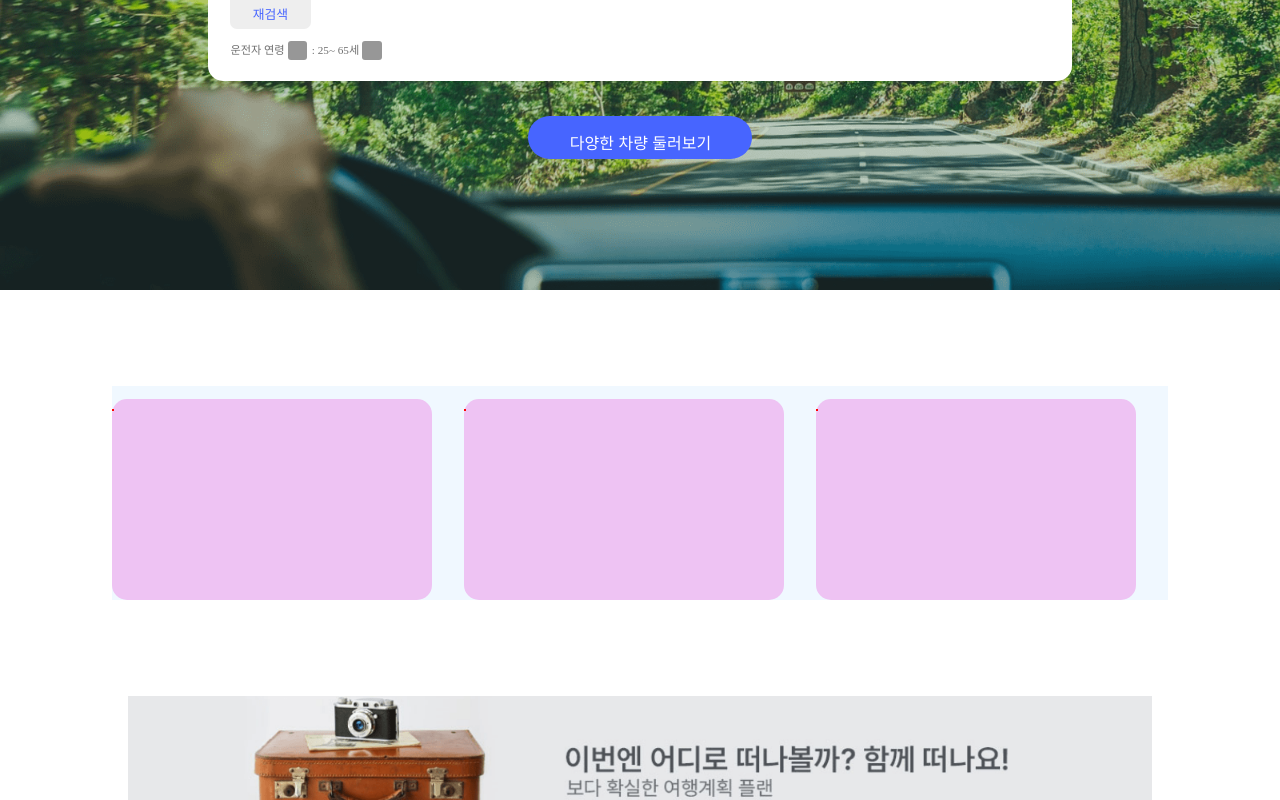
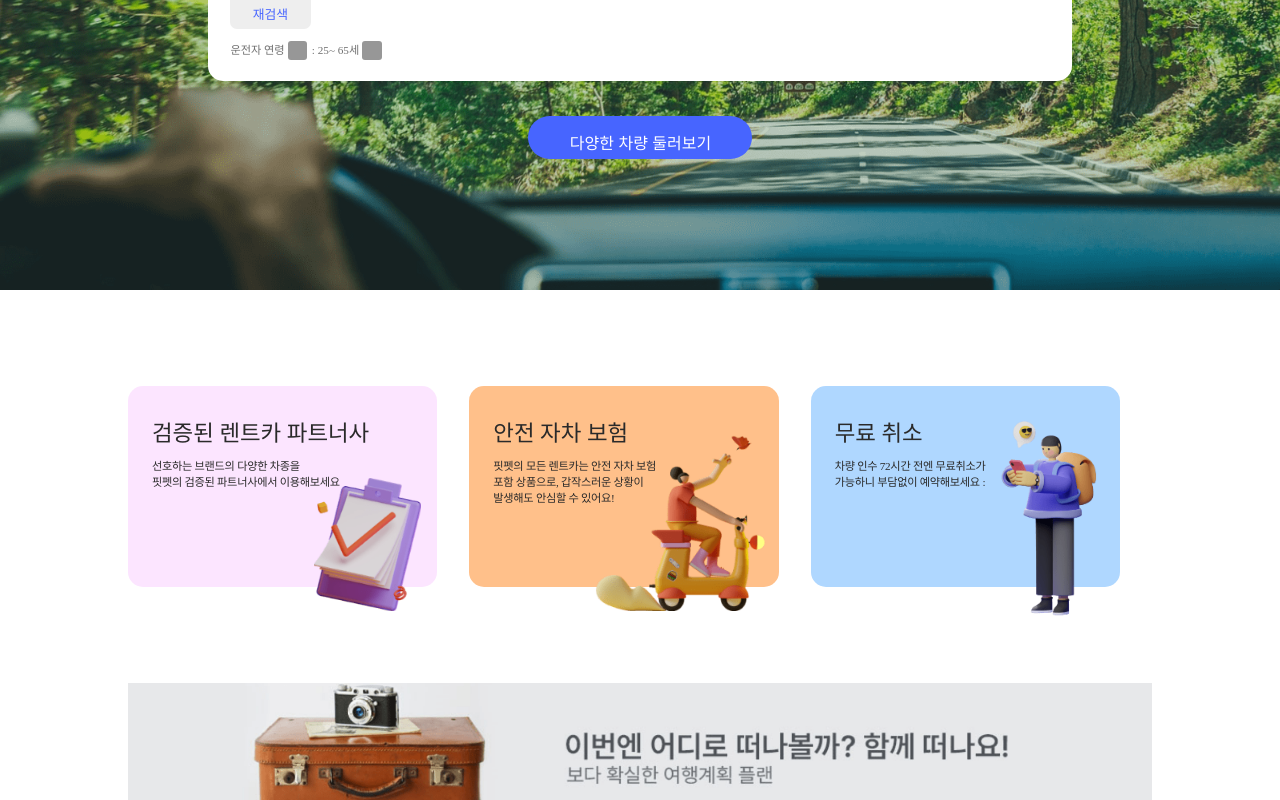
Before and after one commit to cjy0019/FITPET, a React (Create React App) app in the folder fitpet/: page /rentalcar in a window 1280 px wide. Shown: the part 369-1169 px from the top of the page. Built offline with nearby package versions, Linux system fonts and the light colour scheme; a web font is replaced by a local one.

Commit message:
style : rentalcar 헤더 바로 밑 부분 이미지 3개 완성

```diff
--- /dev/null
+++ b/fitpet/src/components/rentalcar/rentalcar_main/ContentsBlock.jsx
@@ -0,0 +1,87 @@
+import React from 'react';
+import styled from 'styled-components';
+
+const ContentsBlock = () => {
+  return (
+    <>
+      <RentalcarBox style={{ background: '#fce5ff' }}>
+        <p className='title'>검증된 렌트카 파트너사</p>
+        <p className='content'>
+          선호하는 브랜드의 다양한 차종을 <br /> 핏펫의 검증된 파트너사에서
+          이용해보세요
+        </p>
+        <ContentLeftImg />
+      </RentalcarBox>
+      <RentalcarBox style={{ background: '#ffc08a' }}>
+        <p className='title'>안전 자차 보험</p>
+        <p className='content'>
+          핏펫의 모든 렌트카는 안전 자차 보험 <br />
+          포함 상품으로, 갑작스러운 상황이 <br />
+          발생해도 안심할 수 있어요!
+        </p>
+        <ContentCenterImg img={'/img/rentalcar/rentalcar_main/box/2.png'} />
+      </RentalcarBox>
+      <RentalcarBox style={{ background: '#afd7ff' }}>
+        <p className='title'>무료 취소</p>
+        <p className='content'>
+          차량 인수 72시간 전엔 무료취소가
+          <br />
+          가능하니 부담없이 예약해보세요 :
+        </p>
+        <ContentRightImg img={'/img/rentalcar/rentalcar_main/box/3.png'} />
+      </RentalcarBox>
+    </>
+  );
+};
+
+const RentalcarBox = styled.div`
+  position: relative;
+  width: 40rem;
+  height: 25.1rem;
+  border-radius: 15px;
+  margin: 0 4rem 0 0;
+  padding: 4.6rem 0 0 3rem;
+  color: ${(props) => props.theme.black1_color};
+  font-size: 1.8rem;
+  font-weight: normal;
+  .title {
+    font-size: 2.8rem;
+    margin-bottom: 1.6rem;
+  }
+  .content {
+    font-size: 1.4rem;
+    letter-spacing: -0.28px;
+    line-height: 1.43;
+  }
+`;
+const ContentLeftImg = styled.div`
+  background-repeat: no-repeat;
+  background-image: url('/img/rentalcar/rentalcar_main/box/1.png');
+  background-size: cover;
+  position: absolute;
+  right: 2rem;
+  bottom: -3rem;
+  width: 13.4rem;
+  height: 16.6rem;
+`;
+const ContentCenterImg = styled.div`
+  background-repeat: no-repeat;
+  background-size: cover;
+  background-image: url('/img/rentalcar/rentalcar_main/box/2.png');
+  position: absolute;
+  right: 0rem;
+  bottom: -3rem;
+  width: 23.4rem;
+  height: 23.4rem;
+`;
+const ContentRightImg = styled.div`
+  background-repeat: no-repeat;
+  background-size: cover;
+  background-image: url('/img/rentalcar/rentalcar_main/box/3.png');
+  position: absolute;
+  right: -1rem;
+  bottom: -5rem;
+  width: 18.6rem;
+  height: 29.3rem;
+`;
+export default ContentsBlock;
--- a/fitpet/src/components/rentalcar/rentalcar_main/RantalcarBox.jsx
+++ b/fitpet/src/components/rentalcar/rentalcar_main/RantalcarBox.jsx
@@ -2,7 +2,7 @@ import React from 'react';
 import styled from 'styled-components';
 
 const RantalcarBox = (props) => {
-  const { margin, handleClick } = props;
+  const { margin } = props;
   const { img, text1, text2, backgroundColor } = props;
 
   const styles = {
@@ -10,7 +10,7 @@ const RantalcarBox = (props) => {
   };
 
   return (
-    <RentalcarBoxWrapper {...styles} backgroundColor='#eaea'>
+    <RentalcarBoxWrapper {...styles}>
       <p className='title'>{text1}</p>
       <p className='content'>{text2}</p>
       <ContentImg img={img}></ContentImg>
@@ -24,8 +24,6 @@ const RentalcarBoxWrapper = styled.div`
   margin: 0 4rem 0 0;
   color: ${(props) => props.theme.black1_color};
   background-color: ${(props) => props.backgroundColor};
-
-  //background: red;
   font-size: 1.8rem;
   font-weight: normal;
 `;
@@ -33,6 +31,9 @@ const ContentImg = styled.img`
   background-image: url(${(props) => props.img});
   background-repeat: no-repeat;
   background-size: cover;
+  // bottom: 20px;
+  width: 13.4rem;
+  height: 16.6rem;
   border: 1px solid red;
 `;
 export default RantalcarBox;
--- a/fitpet/src/components/rentalcar/rentalcar_main/RantalcarMain.jsx
+++ b/fitpet/src/components/rentalcar/rentalcar_main/RantalcarMain.jsx
@@ -5,6 +5,7 @@ import RentalcarSearch from '../rentalcar_common/RentalcarSearch';
 import SliderDrive from './SliderDrive';
 import { mainBlock } from './RentalcarMainData';
 import RentalcarBox from './RantalcarBox';
+import ContentsBlock from './ContentsBlock';
 
 const RantalcarMain = () => {
   return (
@@ -27,13 +28,14 @@ const RantalcarMain = () => {
         </div>
       </RentalcarSearchBlock>
       <ContentsWrapper>
-        {mainBlock.map((info, idx) => {
+        {/* {mainBlock.map((info, idx) => {
           return (
             <div className='ContentsBlock' key={idx}>
               <RentalcarBox key={info.id} />
             </div>
           );
-        })}
+        })} */}
+        <ContentsBlock />
       </ContentsWrapper>
       {/* 띠배너 부분 */}
       <BandBanner img={'/img/rentalcar/rentalcar_main/banner.png'} />
```
